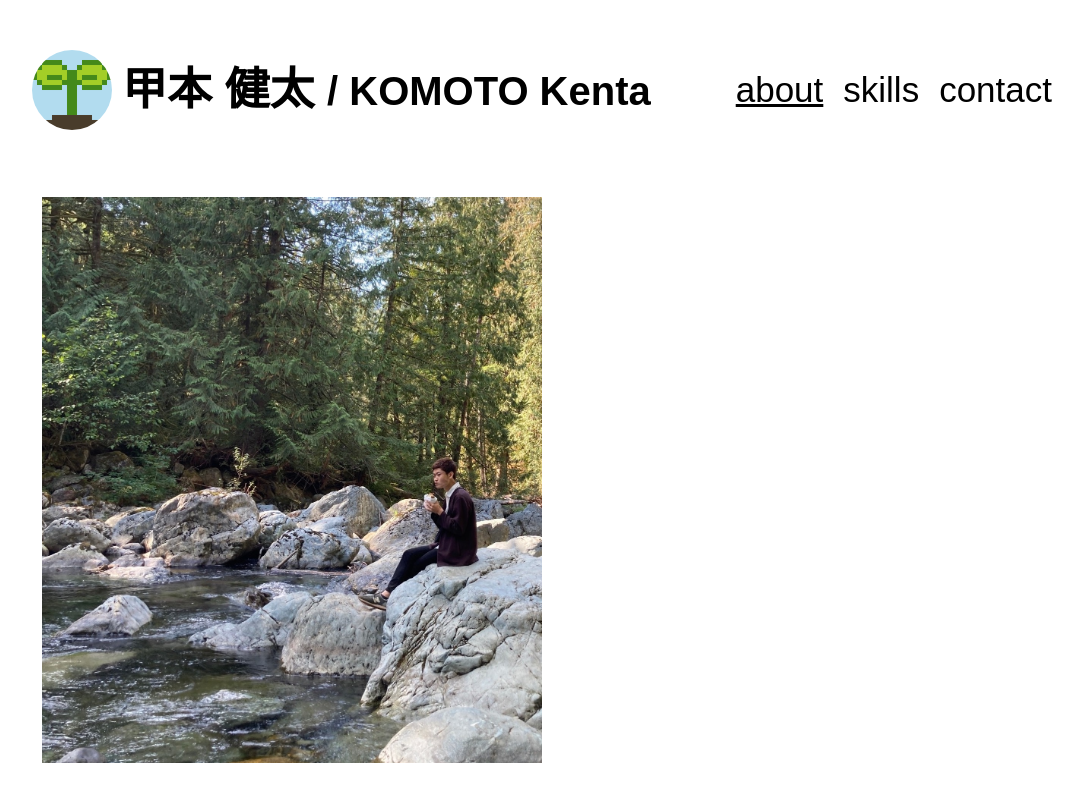
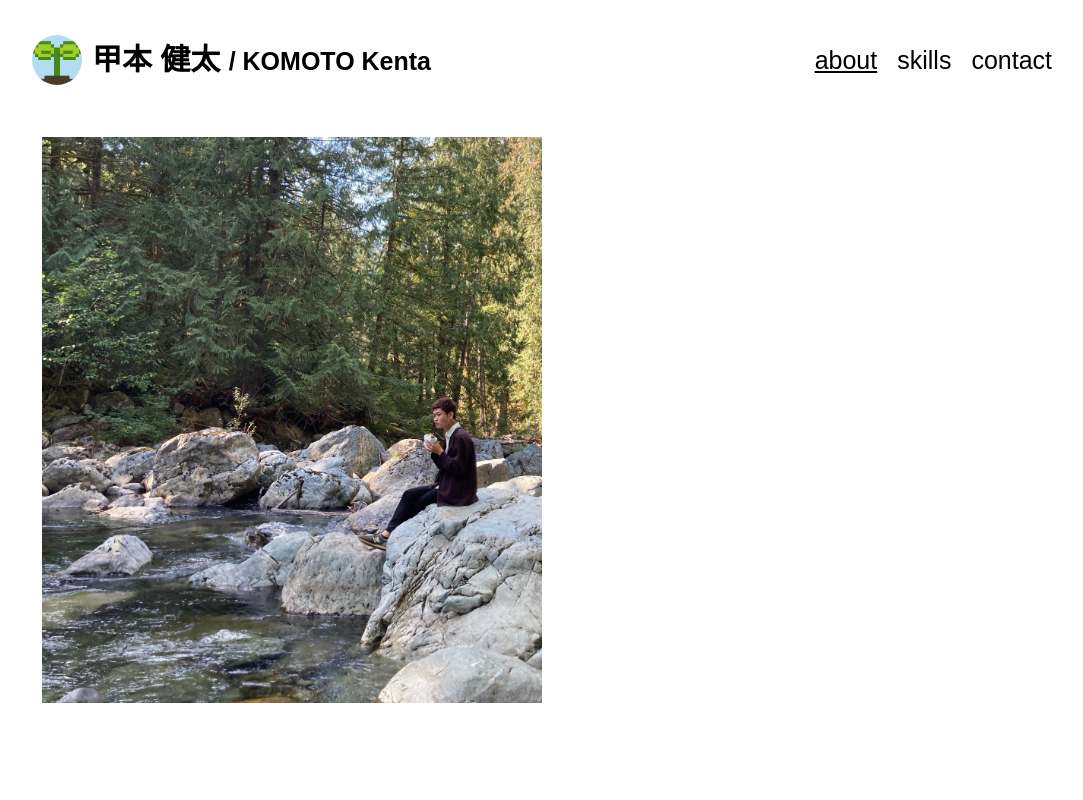
Before and after one commit to kentakom1213/portfolio-nextjs, a Next.js app: page / in a window 1280 px wide. Shown: the whole page, without its empty margins (98-1181 px from the left). Built offline with nearby package versions, Linux system fonts and the light colour scheme; a web font is replaced by a local one.

Commit message:
[fix] ヘッダーの微修正

```diff
--- a/src/components/Header/Header.tsx
+++ b/src/components/Header/Header.tsx
@@ -6,10 +6,10 @@ export const Header = ({ pageType } : { pageType: string }) => {
     <HeaderContaner>
       <HeaderTitleFlex>
         <HeaderIconBox>
-          <Image src="/powellicon.svg" alt="powell icon" width={80} height={80} />
+          <Image src="/powellicon.svg" alt="powell icon" width={50} height={50} />
         </HeaderIconBox>
         <HeaderTitle>
-          甲本 健太 <span style={{ fontSize: 40 }}>/ KOMOTO Kenta</span>
+          甲本 健太 <span style={{ fontSize: 25 }}>/ KOMOTO Kenta</span>
         </HeaderTitle>
       </HeaderTitleFlex>
       <HeaderLinkFlex>
--- a/src/components/Header/HeaderStyles.tsx
+++ b/src/components/Header/HeaderStyles.tsx
@@ -2,8 +2,8 @@ import styled from "styled-components";
 
 export const HeaderContaner = styled.header`
   width: 100%;
-  height: 180px;
-  padding: 40px 120px;
+  height: 120px;
+  padding: 10px 120px;
 `;
 
 export const HeaderTitleFlex = styled.div`
@@ -13,13 +13,11 @@ export const HeaderTitleFlex = styled.div`
 `;
 
 export const HeaderIconBox = styled.div`
-  height: 100px;
-  width: 100px;
-  padding: 10px;
+  padding: 25px 10px;
 `;
 
 export const HeaderTitle = styled.h1`
-  font-size: 45px;
+  font-size: 30px;
   line-height: 100px;
 `;
 
@@ -30,7 +28,7 @@ export const HeaderLinkFlex = styled.div`
 `;
 
 export const HeaderLink = styled.a<{ underline: boolean }>`
-  font-size: 35px;
+  font-size: 25px;
   line-height: 100px;
   padding: 0 10px;
   text-decoration: ${ (props) => props.underline ? 'underline' : 'none' };
```
